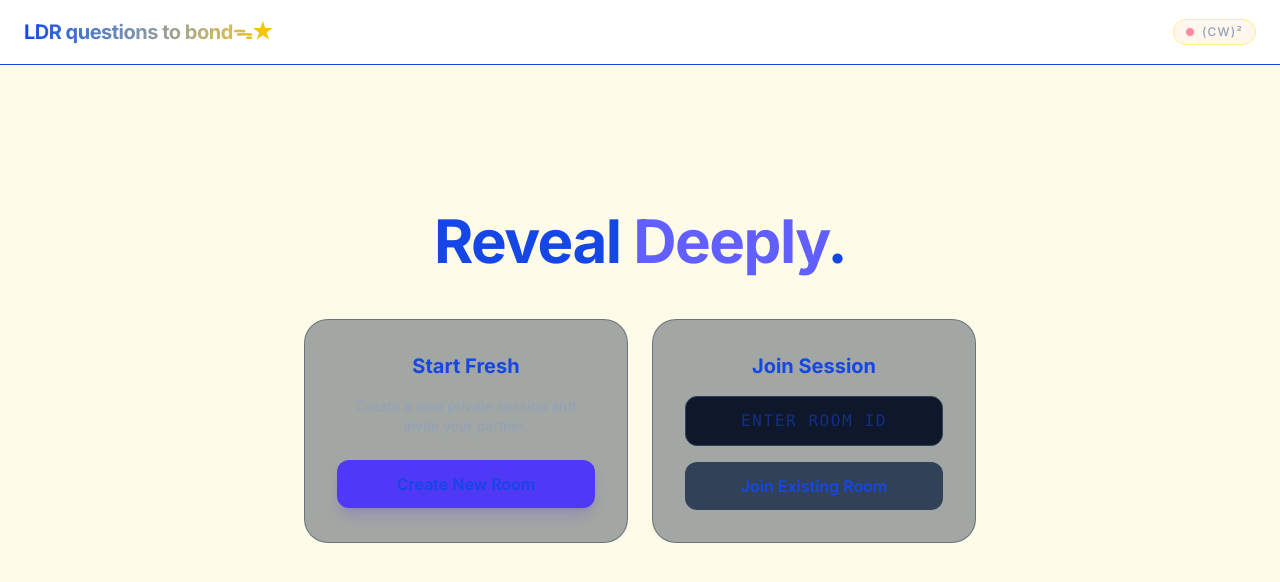
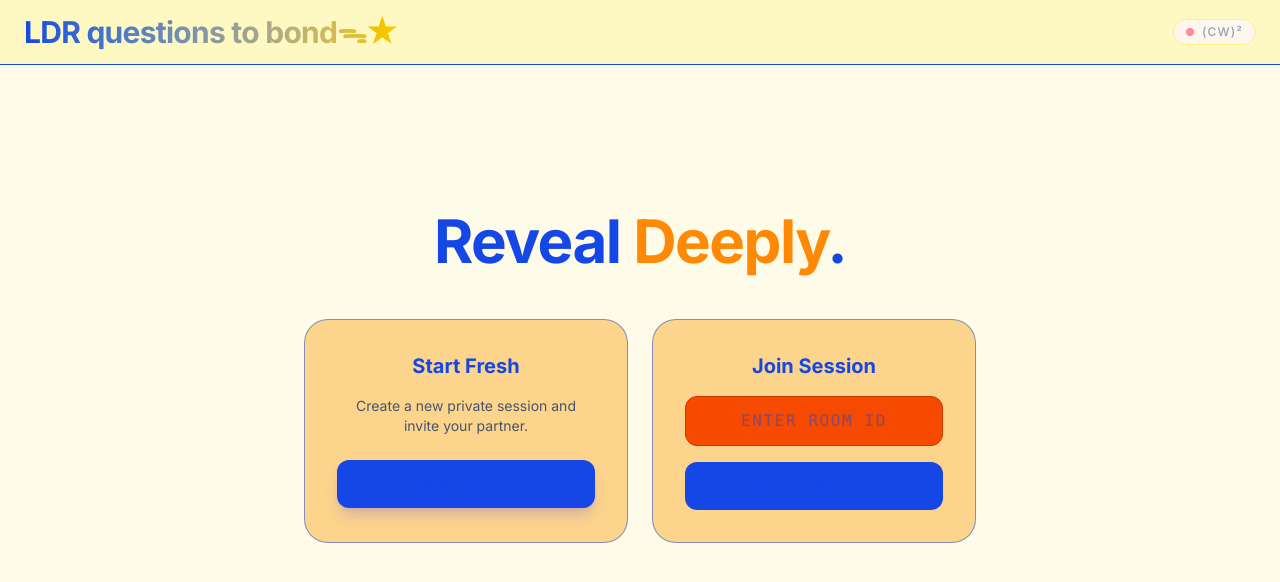
Before and after one commit to onlycaxxy/LDR_questions, a React (Vite) app: page /#/ in a window 1280 px wide. Shown: the top 582 px of the page. Built offline with nearby package versions, Linux system fonts and the light colour scheme.

Commit message:
roomsetup color

```diff
--- a/components/Header.tsx
+++ b/components/Header.tsx
@@ -4,10 +4,10 @@ import { Link } from 'react-router-dom';
 
 const Header: React.FC = () => {
   return (
-    <header className="border-b border-slate-10 bg-white/100 backdrop-blur-md sticky top-0 z-50">
+    <header className="border-b border-slate-10 bg-yellow-100 backdrop-blur-md sticky top-0 z-50">
       <div className="container mx-auto px-6 h-16 flex items-center justify-between">
         <Link to="/" className="flex items-center gap-2 group">
-          <span className="text-xl font-bold tracking-tight bg-gradient-to-r from-blue-700 to-yellow-400 bg-clip-text text-transparent">LDR questions to bondᯓ★</span>  </Link>
+          <span className="text-3xl font-bold tracking-tight bg-gradient-to-r from-blue-700 to-yellow-400 bg-clip-text text-transparent">LDR questions to bondᯓ★</span>  </Link>
         <div className="flex gap-4">
           <div className="flex items-center gap-2 px-3 py-1 rounded-full bg-orange-50 border border-yellow-200">
             <div className="w-2 h-2 rounded-full bg-rose-400 animate-pulse"></div>
--- a/components/RoomSetup.tsx
+++ b/components/RoomSetup.tsx
@@ -22,23 +22,23 @@ const RoomSetup: React.FC = () => {
     <div className="flex flex-col items-center justify-center min-h-[70vh] gap-12 text-center">
       <div className="space-y-4 max-w-lg">
         <h1 className="text-5xl font-extrabold tracking-tight sm:text-6xl">
-          Reveal <span className="text-indigo-500">Deeply</span>.
+          Reveal <span className="text-orange-400">Deeply</span>.
         </h1>
       </div>
 
       <div className="grid md:grid-cols-2 gap-6 w-full max-w-2xl">
-        <div className="p-8 rounded-3xl bg-slate-800/40 border border-slate-700/50 hover:border-indigo-500/50 transition-colors group">
+        <div className="p-8 rounded-3xl bg-amber-500/40 border border-blue-700/50 hover:border-indigo-500/50 transition-colors group">
           <h2 className="text-xl font-bold mb-4">Start Fresh</h2>
-          <p className="text-slate-400 mb-6 text-sm">Create a new private session and invite your partner.</p>
+          <p className="text-slate-600 mb-6 text-sm">Create a new private session and invite your partner.</p>
           <button
             onClick={handleCreateRoom}
-            className="w-full py-3 px-6 bg-indigo-600 hover:bg-indigo-500 rounded-xl font-semibold transition-all transform active:scale-95 shadow-lg shadow-indigo-600/20"
+            className="w-full py-3 px-6 bg-blue-700 hover:bg-blue-500 rounded-xl font-semibold transition-all transform active:scale-95 shadow-lg shadow-indigo-600/20"
           >
             Create New Room
           </button>
         </div>
 
-        <div className="p-8 rounded-3xl bg-slate-800/40 border border-slate-700/50 hover:border-indigo-500/50 transition-colors">
+        <div className="p-8 rounded-3xl bg-amber-500/40 border border-blue-700/50 hover:border-indigo-500/50 transition-colors">
           <h2 className="text-xl font-bold mb-4">Join Session</h2>
           <form onSubmit={handleJoinRoom} className="space-y-4">
             <input
@@ -46,11 +46,11 @@ const RoomSetup: React.FC = () => {
               placeholder="Enter Room ID"
               value={roomId}
               onChange={(e) => setRoomId(e.target.value)}
-              className="w-full bg-slate-900 border border-slate-700 rounded-xl px-4 py-3 focus:outline-none focus:ring-2 focus:ring-indigo-500/50 transition-all uppercase tracking-widest text-center font-mono"
+              className="w-full bg-orange-600 border border-orange-700 rounded-xl px-4 py-3 focus:outline-none focus:ring-2 focus:ring-indigo-500/50 transition-all uppercase tracking-widest text-center font-mono"
             />
             <button
               type="submit"
-              className="w-full py-3 px-6 bg-slate-700 hover:bg-slate-600 rounded-xl font-semibold transition-all transform active:scale-95"
+              className="w-full py-3 px-6 bg-blue-700 hover:bg-blue-500 rounded-xl font-semibold transition-all transform active:scale-95"
             >
               Join Existing Room
             </button>
```
